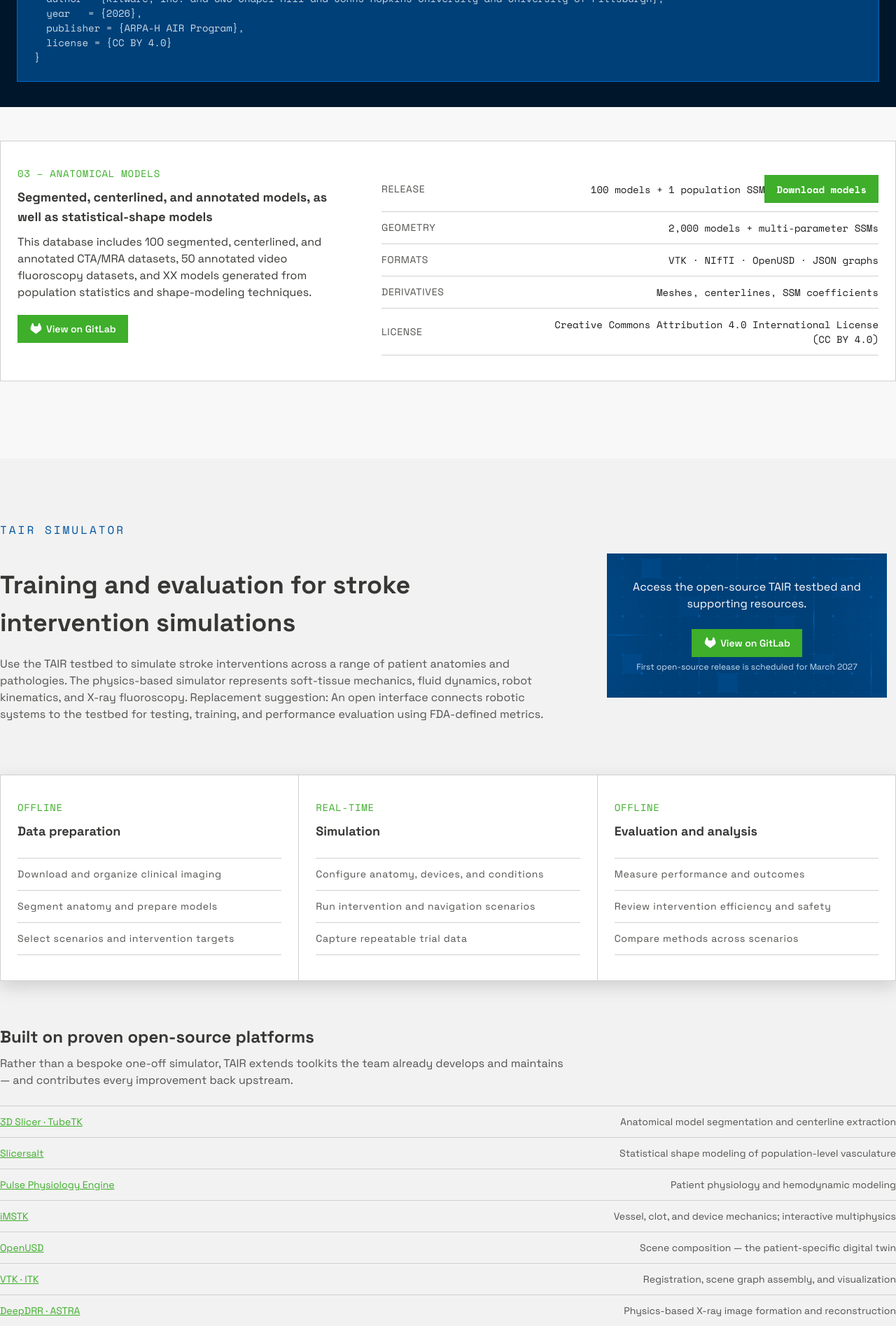
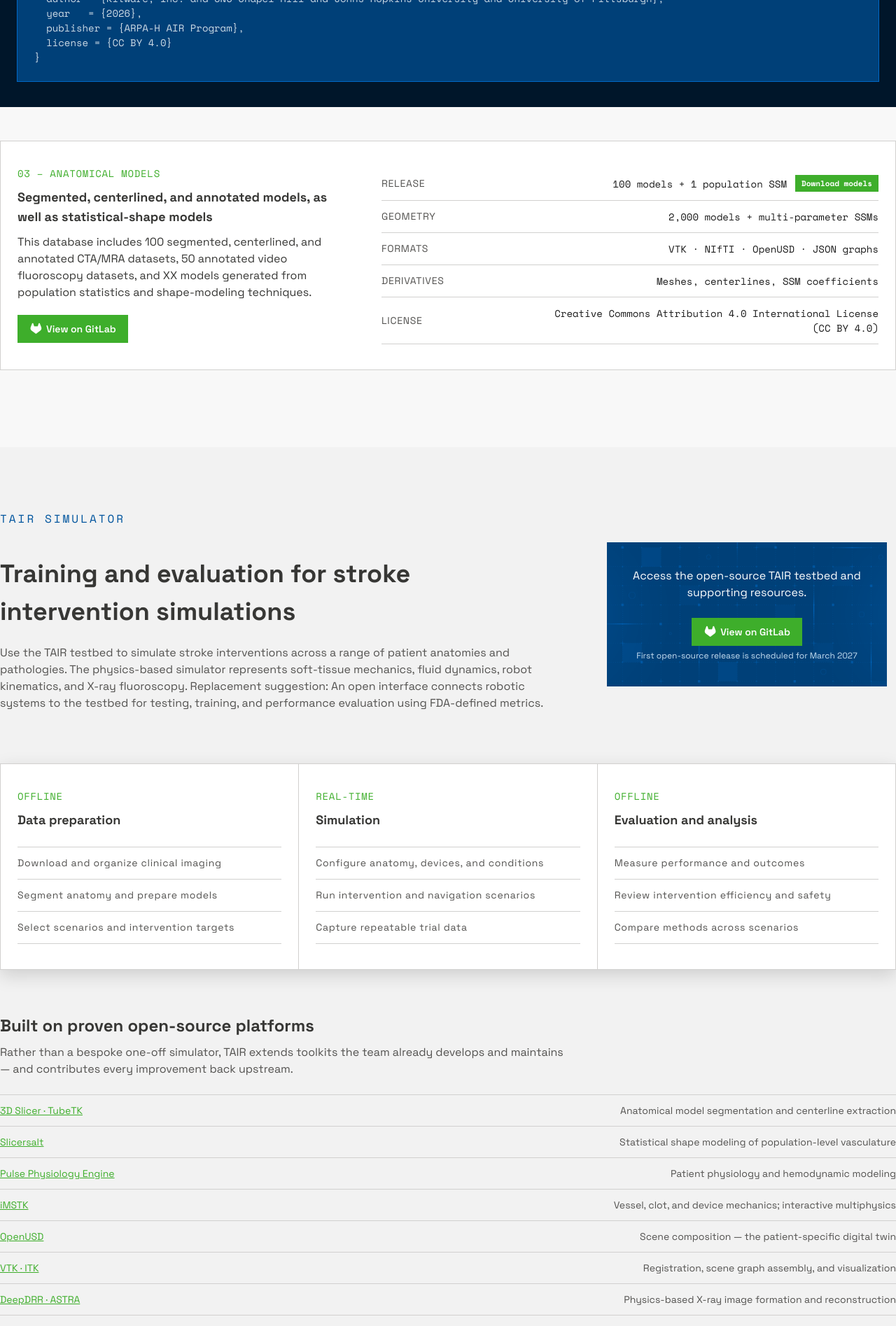
Before and after one commit to Kitware/TAIR, a Jekyll site: the page built from index.md, in a window 1280 px wide. Shown: the part 2298-4193 px from the top of the page at 70% size. Built offline with Jekyll 4.4.1, drawn with Linux system fonts in a browser that asks for light colours; nearby versions of some CDN libraries; library files that are not in the unit come from our copies.

Commit message:
Compiled CSS

```diff
--- a/assets/css/site.css
+++ b/assets/css/site.css
@@ -1426,6 +1426,15 @@
   .h-logo {
     height: var(--spacing-logo);
   }
+  .max-h-12 {
+    max-height: calc(var(--spacing) * 12);
+  }
+  .max-h-36 {
+    max-height: calc(var(--spacing) * 36);
+  }
+  .max-h-48 {
+    max-height: calc(var(--spacing) * 48);
+  }
   .min-h-10\.75 {
     min-height: calc(var(--spacing) * 10.75);
   }
@@ -1595,6 +1604,19 @@
       --tw-space-y-reverse: 0;
       margin-block-start: calc(calc(var(--spacing) * 2.5) * var(--tw-space-y-reverse));
       margin-block-end: calc(calc(var(--spacing) * 2.5) * calc(1 - var(--tw-space-y-reverse)));
+    }
+  }
+  .gap-x-2 {
+    column-gap: calc(var(--spacing) * 2);
+  }
+  .gap-x-3 {
+    column-gap: calc(var(--spacing) * 3);
+  }
+  .space-x-2 {
+    :where(& > :not(:last-child)) {
+      --tw-space-x-reverse: 0;
+      margin-inline-start: calc(calc(var(--spacing) * 2) * var(--tw-space-x-reverse));
+      margin-inline-end: calc(calc(var(--spacing) * 2) * calc(1 - var(--tw-space-x-reverse)));
     }
   }
   .overflow-hidden {
@@ -1737,6 +1759,9 @@
   .py-3\.5 {
     padding-block: calc(var(--spacing) * 3.5);
   }
+  .py-4 {
+    padding-block: calc(var(--spacing) * 4);
+  }
   .py-6 {
     padding-block: calc(var(--spacing) * 6);
   }
@@ -1963,6 +1988,13 @@
       --fontsize: 0.75rem;
       --btn-p: 0.75rem;
       --size: calc(var(--size-field, 0.25rem) * 8);
+    }
+  }
+  .btn-xs {
+    @layer daisyui.l1.l2 {
+      --fontsize: 0.6875rem;
+      --btn-p: 0.5rem;
+      --size: calc(var(--size-field, 0.25rem) * 6);
     }
   }
   .btn {
@@ -2384,6 +2416,11 @@
   inherits: false;
   initial-value: 0;
 }
+@property --tw-space-x-reverse {
+  syntax: "*";
+  inherits: false;
+  initial-value: 0;
+}
 @property --tw-border-style {
   syntax: "*";
   inherits: false;
@@ -2486,6 +2523,7 @@
       --tw-scale-z: 1;
       --tw-scroll-snap-strictness: proximity;
       --tw-space-y-reverse: 0;
+      --tw-space-x-reverse: 0;
       --tw-border-style: solid;
       --tw-leading: initial;
       --tw-font-weight: initial;
```
